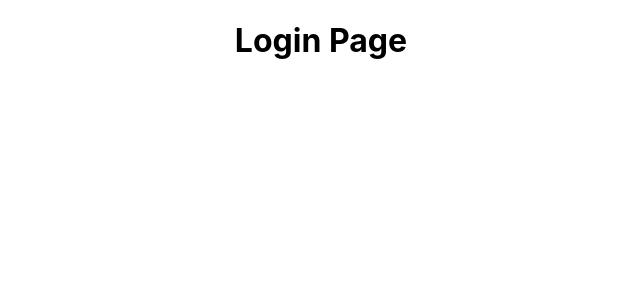
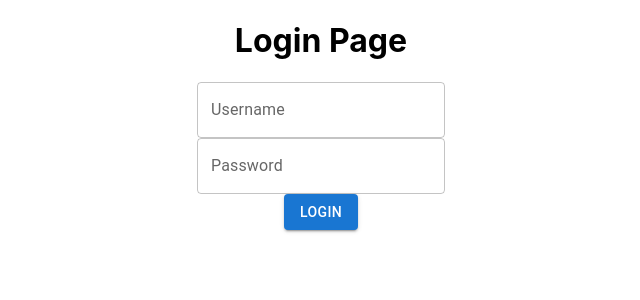
Before and after one commit to yangjus/tj_admin_proj, a React (Create React App) app: page / in a window 1280 px wide. Shown: the top 300 px of the page, without its empty margins (319-959 px from the left). Built offline with nearby package versions, Linux system fonts and the light colour scheme.

Commit message:
front end of login

```diff
--- a/src/login-page_components/Login.js
+++ b/src/login-page_components/Login.js
@@ -1,9 +1,29 @@
 import React from "react";
+import { useState } from "react"
+import { Checkbox, Grid, TextField, FormControlLabel, Paper, Button } from '@mui/material';
 
 const Login = (props) => {
+    const [username, setUsername] = useState();
+    const [password, setPassword] = useState();
+
+    function getCredentials(){
+      console.log(username)
+      console.log(password)
+    }
 
     return (
-        <h1>Login Page</h1>
+        <div className="Login">
+          <h1>Login Page</h1>
+          <div className="Username">
+            <TextField label="Username" onChange={(e) => {setUsername(e.target.value)}}></TextField>
+          </div>
+          <div className="Password">
+            <TextField label="Password" onChange={(e) => {setPassword(e.target.value)}} type={'password'}></TextField>
+          </div>
+          <div className="Button">
+            <Button variant="contained" onClick={getCredentials}> Login </Button>
+          </div>
+        </div>
     );
 };
 
```
